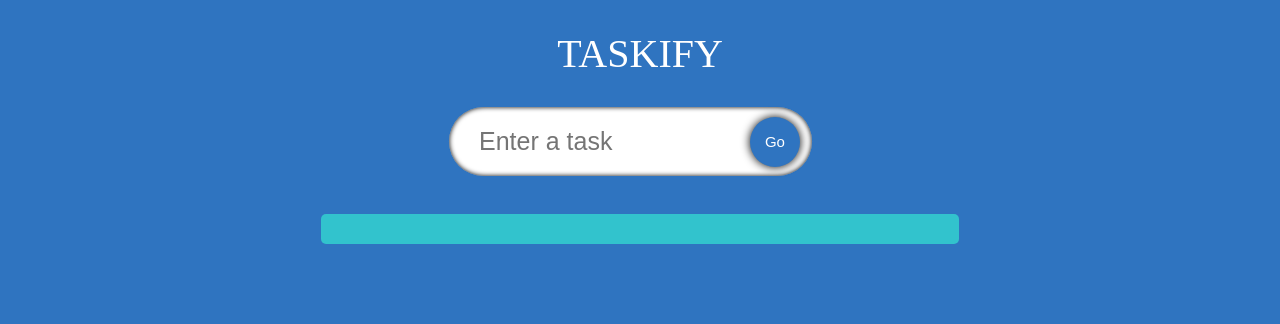
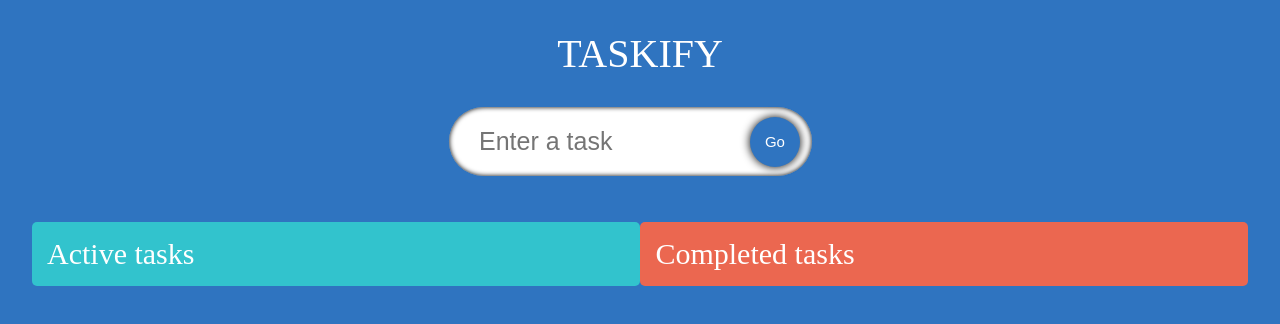
Before and after one commit to prayas7102/TypeScript-Self-Explanatory, a React (Create React App) app in the folder main_project/: page / in a window 1280 px wide. Shown: the top 324 px of the page. Built offline with nearby package versions, Linux system fonts and the light colour scheme; a web font is replaced by a local one.

Commit message:
drag n drop task

```diff
--- a/main_project/package.json
+++ b/main_project/package.json
@@ -11,6 +11,7 @@
     "@types/react": "^18.0.21",
     "@types/react-dom": "^18.0.6",
     "react": "^18.2.0",
+    "react-beautiful-dnd": "^13.1.1",
     "react-dom": "^18.2.0",
     "react-icons": "^4.6.0",
     "react-scripts": "5.0.1",
@@ -40,5 +41,8 @@
       "last 1 firefox version",
       "last 1 safari version"
     ]
+  },
+  "devDependencies": {
+    "@types/react-beautiful-dnd": "^13.1.2"
   }
 }
--- a/main_project/src/App.tsx
+++ b/main_project/src/App.tsx
@@ -1,12 +1,15 @@
-import React, { useState,useEffect } from "react";
+import React, { useState, useEffect } from "react";
 import InputField from "./components/inputField";
 import { Todo } from "./model";
 import TodoList from "./components/todoList";
+import { DragDropContext } from "react-beautiful-dnd";
 import "./App.css";
 
 function App() {
   const [todo, setTodo] = useState<string>("");
   const [todos, setTodos] = useState<Todo[]>([]);
+  const [CompletedTodos, setCompletedTodos] = useState<Array<Todo>>([]);
+
   const handleAdd = (e: React.FormEvent) => {
     e.preventDefault();
     if (todo) {
@@ -14,16 +17,61 @@ function App() {
       setTodo("");
     }
   };
-  useEffect(() => {
 
-  }, [todos])
+  // const onDragEnd = (result: DropResult) => {
+  //   const { destination, source } = result;
+
+  //   console.log(result);
+
+  //   if (!destination) {
+  //     return;
+  //   }
+
+  //   if (
+  //     destination.droppableId === source.droppableId &&
+  //     destination.index === source.index
+  //   ) {
+  //     return;
+  //   }
+
+  //   let add;
+  //   let active = todos;
+  //   let complete = CompletedTodos;
+  //   // Source Logic
+  //   if (source.droppableId === "TodosList") {
+  //     add = active[source.index];
+  //     active.splice(source.index, 1);
+  //   } else {
+  //     add = complete[source.index];
+  //     complete.splice(source.index, 1);
+  //   }
+
+  //   // Destination Logic
+  //   if (destination.droppableId === "TodosList") {
+  //     active.splice(destination.index, 0, add);
+  //   } else {
+  //     complete.splice(destination.index, 0, add);
+  //   }
+
+  //   setCompletedTodos(complete);
+  //   setTodos(active);
+  // };
+
+  useEffect(() => {}, [todos]);
 
   return (
-    <div className="App">
-      <div className="heading">Taskify</div>
-      <InputField todo={todo} setTodo={setTodo} handleAdd={handleAdd} />
-      <TodoList todos={todos} setTodos={setTodos}/>
-    </div>
+    <DragDropContext onDragEnd={() => {}}>
+      <div className="App">
+        <div className="heading">Taskify</div>
+        <InputField todo={todo} setTodo={setTodo} handleAdd={handleAdd} />
+        <TodoList
+          todos={todos}
+          setTodos={setTodos}
+          completedTodos={CompletedTodos}
+          setCompletedTodos={setCompletedTodos}
+        />
+      </div>
+    </DragDropContext>
   );
 }
 
--- a/main_project/src/components/SingleTodo.tsx
+++ b/main_project/src/components/SingleTodo.tsx
@@ -3,14 +3,16 @@ import { Todo } from "../model";
 import { AiFillEdit, AiFillDelete } from "react-icons/ai";
 import { MdDone } from "react-icons/md";
 import "./style.css";
+import { Draggable } from "react-beautiful-dnd";
 
 interface Props {
+  index: number;
   todo: Todo;
   todos: Todo[];
   setTodos: React.Dispatch<React.SetStateAction<Todo[]>>;
 }
 
-const SingleTodo = ({ todo, todos, setTodos }: Props) => {
+const SingleTodo = ({ index, todo, todos, setTodos }: Props) => {
   const [edit, setEdit] = useState<boolean>(false);
   const [editTodo, setEditTodo] = useState<string>(todo.todo);
 
@@ -24,7 +26,7 @@ const SingleTodo = ({ todo, todos, setTodos }: Props) => {
 
   const handleDelete = (_id: number) => {
     const newTodo = todos.filter((todo) => {
-      if(todo.id === _id) return false
+      if (todo.id === _id) return false;
       return true;
     });
     setTodos(newTodo);
@@ -45,7 +47,15 @@ const SingleTodo = ({ todo, todos, setTodos }: Props) => {
   }, [edit, todos]);
 
   return (
-    <form className="todos__single" onSubmit={(e) => handleEdit(e, todo.id)}>
+    <Draggable draggableId={todo.id.toString()} index={index}>
+      {(provided) => (
+        <form
+          className="todos__single"
+          onSubmit={(e) => handleEdit(e, todo.id)}
+          {...provided.dragHandleProps}
+          {...provided.dragHandleProps}
+          ref={provided.innerRef}
+        >
           {edit ? (
             <input
               ref={inputRef}
@@ -89,6 +99,8 @@ const SingleTodo = ({ todo, todos, setTodos }: Props) => {
             </span>
           </div>
         </form>
+      )}
+    </Draggable>
   );
 };
 
--- a/main_project/src/components/todoList.tsx
+++ b/main_project/src/components/todoList.tsx
@@ -1,19 +1,72 @@
 import React from "react";
 import { Todo } from "../model";
 import SingleTodo from "./SingleTodo";
+import { Droppable } from "react-beautiful-dnd";
 import "./style.css";
 
 interface Props {
   todos: Todo[];
   setTodos: React.Dispatch<React.SetStateAction<Todo[]>>;
+  completedTodos: Todo[];
+  setCompletedTodos: React.Dispatch<React.SetStateAction<Todo[]>>;
 }
 
-const TodoList: React.FC<Props> = ({ todos, setTodos }) => {
+const TodoList: React.FC<Props> = ({
+  todos,
+  setTodos,
+  completedTodos,
+  setCompletedTodos,
+}) => {
   return (
-    <div className="todos">
-      {todos?.map((todo) => {
-        return <div key={todo.id}><SingleTodo todo={todo} todos={todos} setTodos={setTodos} /></div>;
-      })}
+    <div className="container">
+      <Droppable droppableId="droppable-1" type="PERSON">
+        {(provided, snapshot) => (
+          <div
+            className="todos"
+            ref={provided.innerRef}
+            {...provided.droppableProps}
+          >
+            <span className="todos__heading">Active tasks</span>
+            {todos?.map((todo, index) => {
+              return (
+                <div key={todo.id}>
+                  <SingleTodo
+                    index={index}
+                    todo={todo}
+                    todos={todos}
+                    setTodos={setTodos}
+                  />
+                </div>
+              );
+            })}
+            {provided.placeholder}
+          </div>
+        )}
+      </Droppable>
+      <Droppable droppableId="droppable-1" type="PERSON">
+        {(provided, snapshot) => (
+          <div
+            className="todos remove"
+            ref={provided.innerRef}
+            {...provided.droppableProps}
+          >
+            <span className="todos__heading">Completed tasks</span>
+            {completedTodos?.map((todo, index) => {
+              return (
+                <div key={todo.id}>
+                  <SingleTodo
+                    index={index}
+                    todo={todo}
+                    todos={completedTodos}
+                    setTodos={setCompletedTodos}
+                  />
+                </div>
+              );
+            })}
+            {provided.placeholder}
+          </div>
+        )}
+      </Droppable>
     </div>
   );
 };
```
Lines whose indentation alone changed are shown as unchanged.
